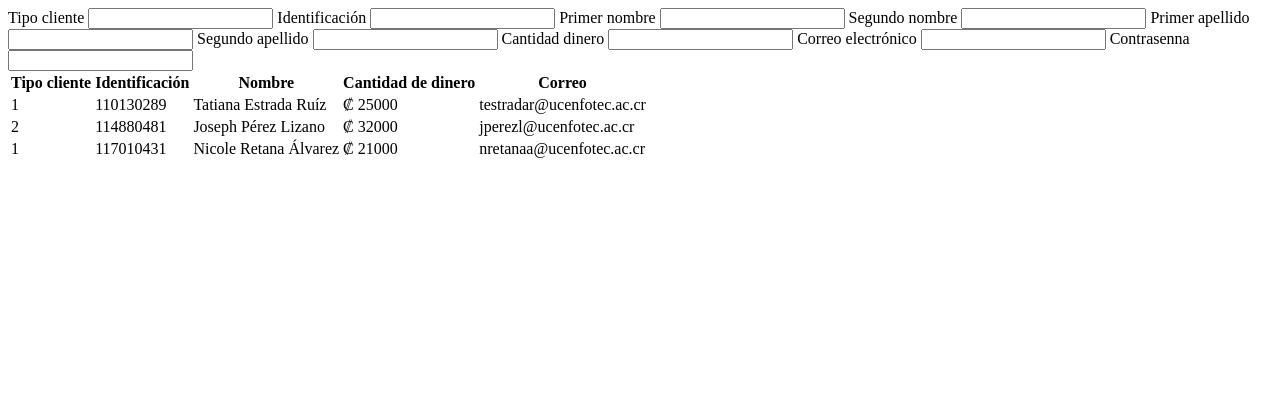
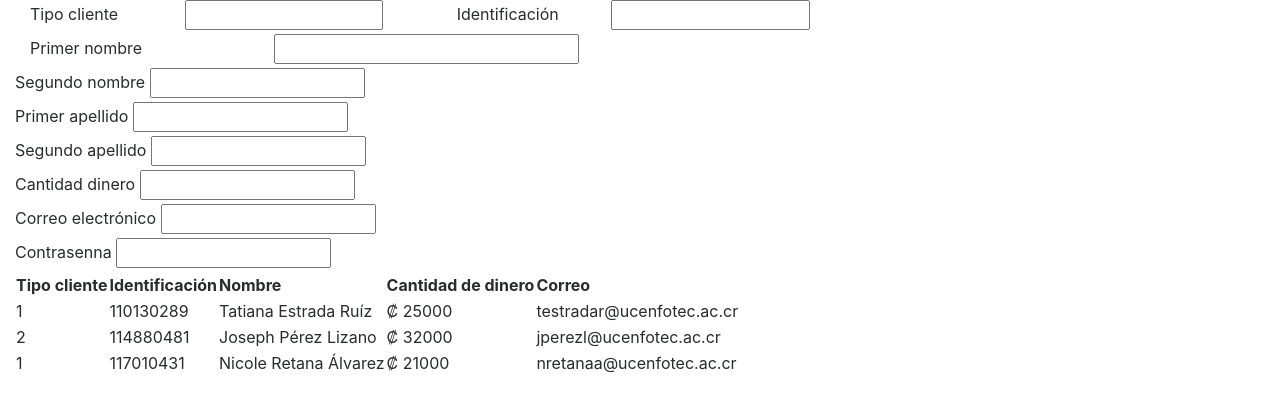
Before and after one commit to pabskun/compraLibros, a plain HTML site: page clientes.html in a window 1280 px wide. Drawn offline with nearby package versions, Linux system fonts and the light colour scheme.

Commit message:
Cambios en el html
Se agrega bootstrap y se hacen cambios de estilos

```diff
--- a/clientes.html
+++ b/clientes.html
@@ -3,36 +3,62 @@
   <head>
     <meta charset="utf-8">
     <title></title>
+    <link rel="stylesheet" href="https://cdnjs.cloudflare.com/ajax/libs/twitter-bootstrap/4.0.0-alpha.6/css/bootstrap.min.css">
+
   </head>
-  <body>
+  <body class="container-fluid">
     <form>
       <!-- (label+input)*9 -->
-      <label for="">Tipo cliente</label>
-      <input type="text" id="txtTipoCliente">
+      <div class="row">
+        <div class="col-md-4">
+          <label for="txtTipoCliente" class="col-md-5">Tipo cliente</label>
+          <input type="text" id="txtTipoCliente"class="col-md-6">
+        </div>
 
-      <label for="">Identificación</label>
-      <input type="text" id="txtIdentificacion">
+        <div class="col-md-4">
+          <label for="txtIdentificacion" class="col-md-5">Identificación</label>
+          <input type="text" id="txtIdentificacion" class="col-md-6">
+        </div>
 
-      <label for="">Primer nombre</label>
-      <input type="text" id="txtNombre1">
+        <div class="col-md-6">
+          <label for="" class="col-md-5">Primer nombre</label>
+          <input type="text" id="txtNombre1" class="col-md-6">
+        </div>
 
+      </div>
+
+
+
+      <div class="">
         <label for="">Segundo nombre</label>
         <input type="text" id="txtNombre2">
+      </div>
 
+      <div class="">
         <label for="">Primer apellido</label>
         <input type="text" id="txtApellido1">
+      </div>
 
+      <div class="">
         <label for="">Segundo apellido</label>
         <input type="text" id="txtApellido2">
+      </div>
 
+      <div class="">
         <label for="">Cantidad dinero</label>
         <input type="number" id="txtCantDinero">
+      </div>
 
+      <div class="">
         <label for="">Correo electrónico</label>
         <input type="email" id="txtCorreo">
+      </div>
 
+      <div class="">
         <label for="">Contrasenna</label>
         <input type="password">
+      </div>
+
 
     </form>
     <table id="tblClientes">
--- a/libros.html
+++ b/libros.html
@@ -3,6 +3,7 @@
   <head>
     <meta charset="utf-8">
     <title></title>
+    <link rel="stylesheet" href="https://cdnjs.cloudflare.com/ajax/libs/twitter-bootstrap/4.0.0-alpha.6/css/bootstrap.min.css">
   </head>
   <body>
 
```
Also changed, not shown: css/style.css (added), 1 other file. Lines whose indentation alone changed are shown as unchanged.
